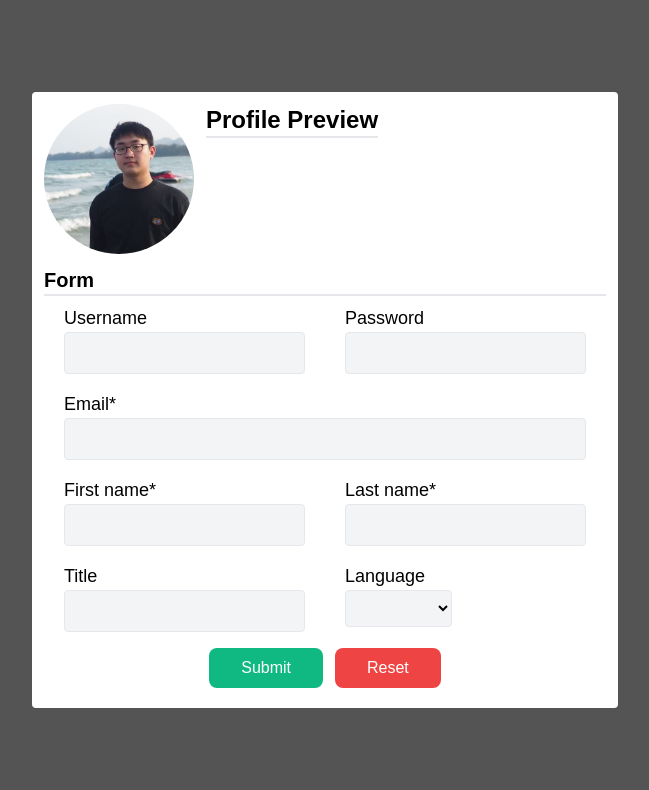
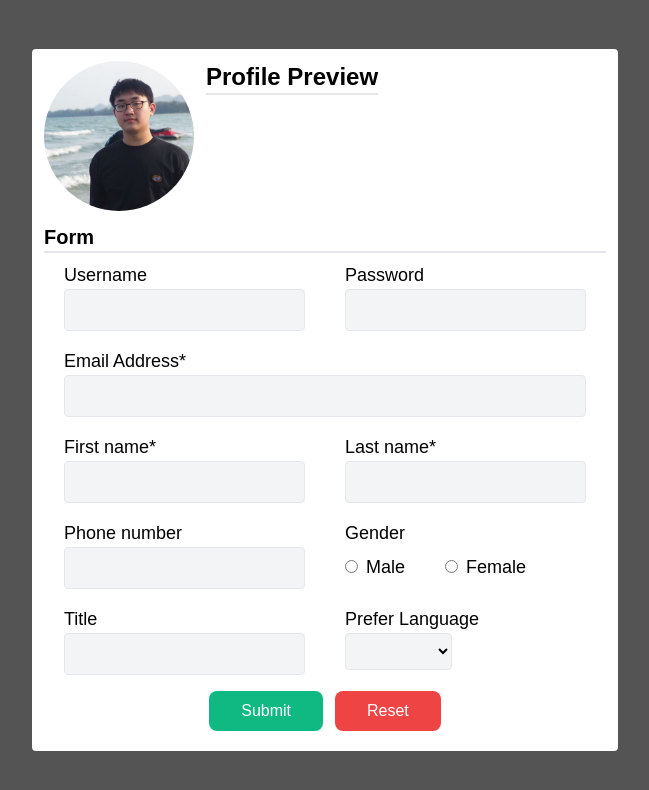
Before and after one commit to varotsk137/INT203_62130500080_groupwork_6, a plain HTML site: page 62130500080_groupwork_6/index.html in a window 1280 px wide. Shown: the whole page, without its empty margins (315-964 px from the left). Drawn offline with nearby package versions, Linux system fonts and the light colour scheme.

Commit message:
[Modify] Add more field in form and attributes in main.js

```diff
--- a/62130500080_groupwork_6/index.html
+++ b/62130500080_groupwork_6/index.html
@@ -34,12 +34,12 @@
         <div>
           <p class="text-2xl font-bold">Profile Preview</p>
           <div class="linebreak w-full h-0.5 bg-gray-200"></div>
-          <div v-if="submit" >
+          <div v-if="submit">
             <p>Username: {{username}}</p>
             <p>Name: {{fname + ' ' + lname}}</p>
             <p>Email: {{ email }}</p>
             <p v-if="title">Title: {{title}}</p>
-            <p v-if="lang">Language: {{lang}}   </p>
+            <p v-if="lang">Language: {{lang}} </p>
           </div>
         </div>
       </div>
@@ -52,48 +52,78 @@
           <p v-if="errors" class="text-red-500">
             <b>Please correct the following error(s):</b>
             <ul>
-               <li v-for="error in errors" class="text-red-500">{{ error }}</li>
+              <li v-for="error in errors" class="text-red-500">{{ error }}</li>
             </ul>
-        </p>
+          </p>
 
-          <div id="uspw" class="flex space-x-10">
+          <div class="flex space-x-10">
             <div>
               <label for="username" class="text-lg">Username</label><br />
-              <input id="username" type="text" name="username" v-model="username" class="bg-gray-100 border rounded px-4 py-2 mb-4">
+              <input id="username" type="text" name="username" v-model="username"
+                class="bg-gray-100 border rounded px-4 py-2 mb-4">
             </div>
             <div>
               <label for="password" class="text-lg">Password</label><br />
-              <input id="password" type="password" name="password" v-model="password" class="bg-gray-100 border rounded px-4 py-2 mb-4">
+              <input id="password" type="password" name="password" v-model="password"
+                class="bg-gray-100 border rounded px-4 py-2 mb-4">
             </div>
           </div>
 
           <div>
-            <label for="email" class="text-lg">Email*</label><br />
-            <input id="email" type="text" name="email" v-model="email" class="bg-gray-100 border rounded px-4 py-2 mb-4 w-full">
+            <label for="email" class="text-lg">Email Address*</label><br />
+            <input id="email" type="text" name="email" v-model="email"
+              class="bg-gray-100 border rounded px-4 py-2 mb-4 w-full">
           </div>
 
           <div class="flex space-x-10">
             <div>
               <label for="fname" class="text-lg">First name*</label><br />
-              <input id="fname" type="text" name="fname" v-model="fname" class="bg-gray-100 border rounded px-4 py-2 mb-4">
+              <input id="fname" type="text" name="fname" v-model="fname"
+                class="bg-gray-100 border rounded px-4 py-2 mb-4">
             </div>
             <div>
               <label for="lname" class="text-lg">Last name*</label><br />
-              <input id="lname" type="text" name="lname" v-model="lname" class="bg-gray-100 border rounded px-4 py-2 mb-4">
+              <input id="lname" type="text" name="lname" v-model="lname"
+                class="bg-gray-100 border rounded px-4 py-2 mb-4">
+            </div>
+          </div>
+
+          <div class="flex space-x-10">
+            <div>
+              <label for="telno" class="text-lg">Phone number</label><br />
+              <input id="telno" type="text" name="telno" v-model="telno"
+                class="bg-gray-100 border rounded px-4 py-2 mb-4">
+            </div>
+            <div>
+              <p class="text-lg">Gender</p>
+              <div class="flex space-x-10 mt-1.5">
+                <div class="space-x-2">
+                  <input type="radio" id="gender-m" name="gender" v-model="gender"
+                class="" value="m">
+                <label for="gender-m" class="text-lg">Male</label>
+              </div>
+                <div class="space-x-2">
+                  <input type="radio" id="gender-f" name="gender" v-model="gender"
+                class="" value="f">
+                <label for="gender-f" class="text-lg">Female</label>
+                </div>
+              </div>
             </div>
           </div>
 
           <div class="flex space-x-10">
             <div>
               <label for="title" class="text-lg">Title</label><br />
-              <input id="title" type="text" name="title" v-model="title" class="bg-gray-100 border rounded px-4 py-2 mb-4">
+              <input id="title" type="text" name="title" v-model="title"
+                class="bg-gray-100 border rounded px-4 py-2 mb-4">
             </div>
             <div>
-              <label for="lang" class="text-lg">Language</label><br />
-              <select id="lang" type="text" name="lang" v-model="lang" class="bg-gray-100 border rounded px-4 py-2 mb-4">
+              <label for="lang" class="text-lg">Prefer Language</label><br />
+              <select id="lang" name="lang" v-model="lang"
+                class="bg-gray-100 border rounded px-4 py-2 mb-4">
                 <option value="English">English</option>
                 <option value="Thai">Thai</option>
-                </select>
+              </select>
             </div>
           </div>
 
--- a/62130500080_groupwork_6/main.js
+++ b/62130500080_groupwork_6/main.js
@@ -29,6 +29,12 @@ const constraints = {
     },
     lang: {
         presence: false
+    },
+    telno: {
+        presence: true
+    },
+    gender: {
+        presence: false
     }
 }
 
@@ -44,7 +50,9 @@ const app = {
             title: null,
             lang: null,
             errors: null,
-            submit: false
+            submit: false,
+            telno: null,
+            gender: null
         }
     },
     methods: {
@@ -55,7 +63,9 @@ const app = {
                                     password: this.password,
                                     title: this.title,
                                     email: this.email,
-                                    lang: this.lang
+                                    lang: this.lang,
+                                    telno: this.telno,
+                                    gender: this.gender
                                     },
                                     constraints)
             if(!this.errors){
```
